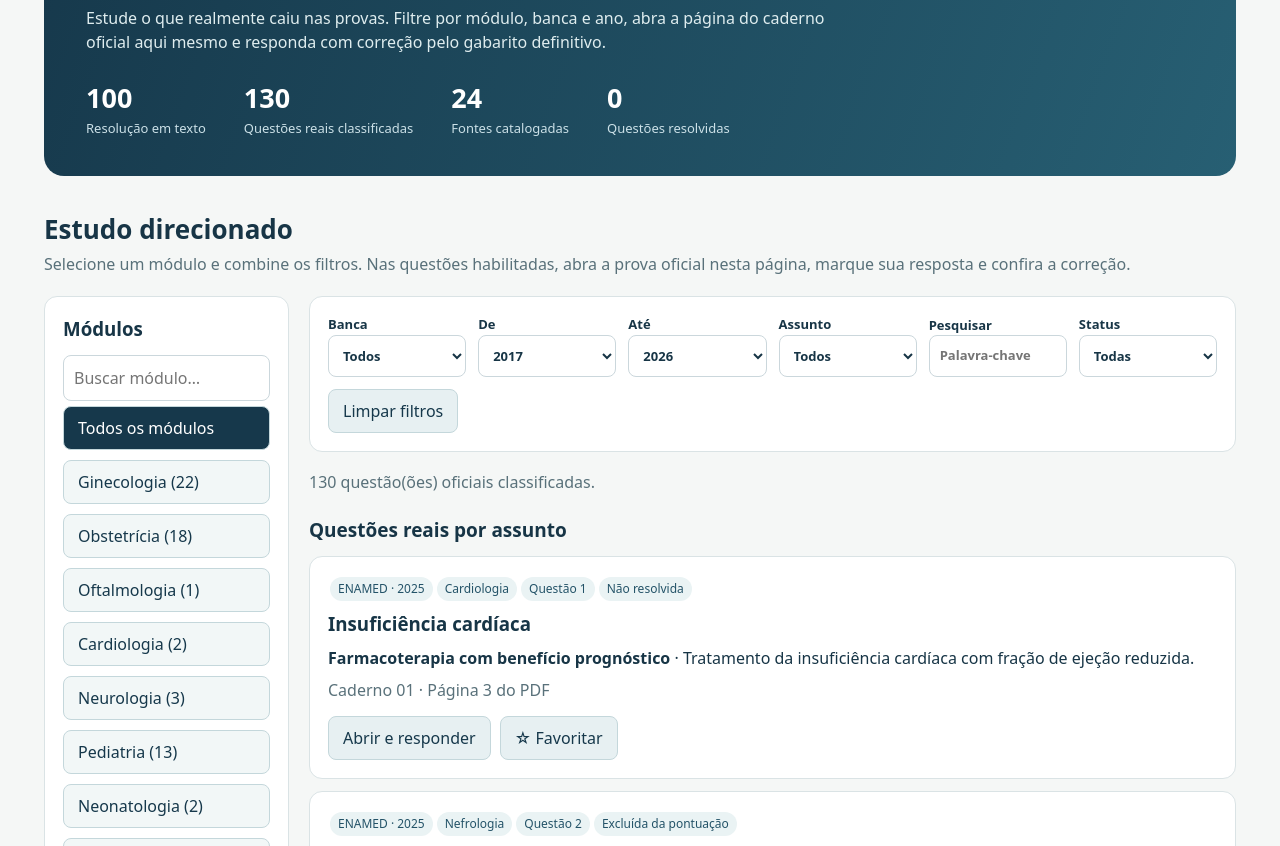
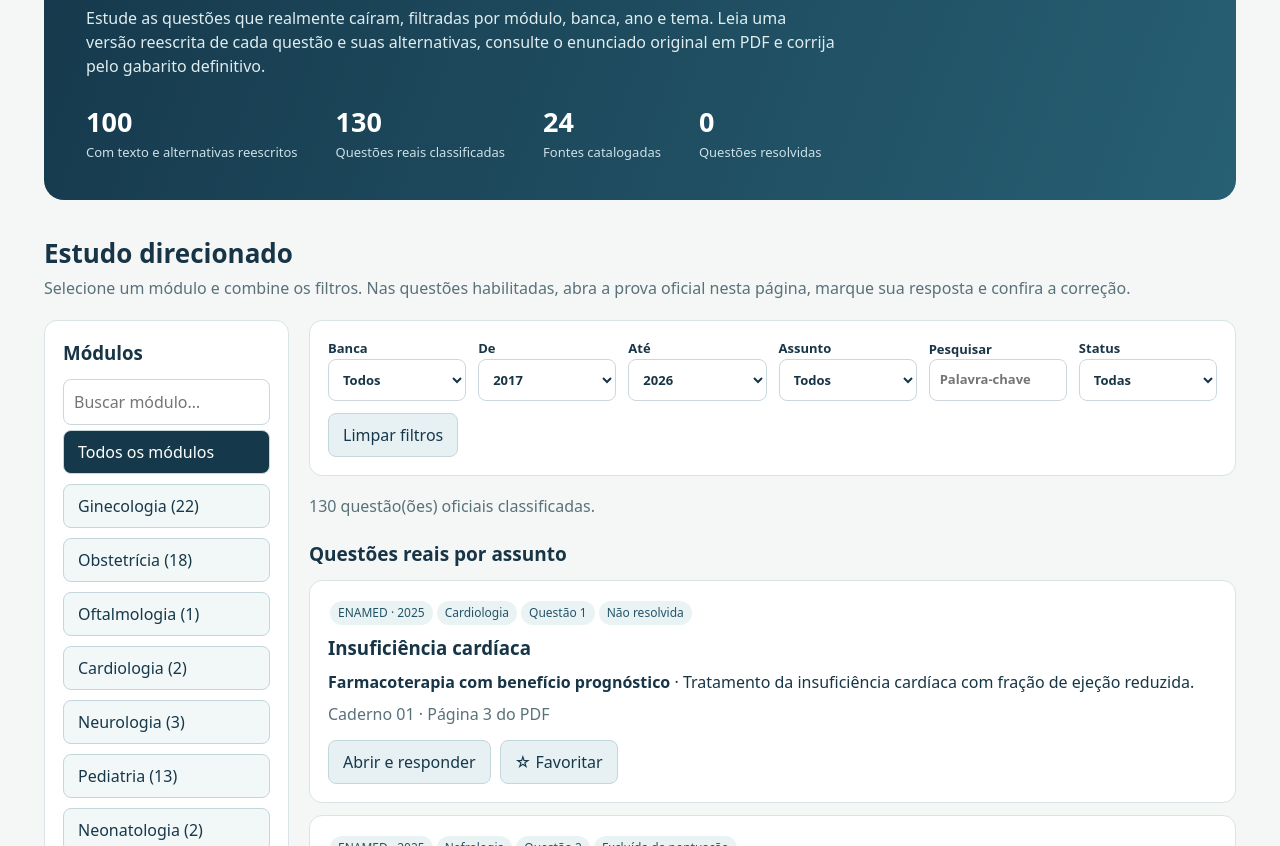
Before and after one commit to ige-app/atlas-med, a plain HTML site: page index.html in a window 1280 px wide. Shown: the part 254-1100 px from the top of the page. Drawn offline with Linux system fonts and the light colour scheme.

Commit message:
ui: destacar 100 questões ENAMED com texto e alternativas no site

```diff
--- a/index.html
+++ b/index.html
@@ -1,8 +1,8 @@
 <!doctype html>
 <html lang="pt-BR"><head><meta charset="utf-8"><meta name="viewport" content="width=device-width,initial-scale=1"><title>Atlas Med | Questões por módulo</title><link rel="stylesheet" href="styles.css"></head><body>
 <header><div class="brand">✚ ATLAS<span>MED</span></div><nav><button data-view="questoes" class="active">Questões</button><button data-view="acervo">Acervo de provas</button><button data-view="desempenho">Meu desempenho</button></nav></header>
-<main><section class="hero"><small>MEDICINA • 2017–2026</small><h1>As provas do <em>seu módulo.</em></h1><p>Estude o que realmente caiu nas provas. Filtre por módulo, banca e ano, abra a página do caderno oficial aqui mesmo e responda com correção pelo gabarito definitivo.</p><div class="metrics"><div><strong id="count">0</strong><span>Resolução em texto</span></div><div><strong id="indexed-count">0</strong><span>Questões reais classificadas</span></div><div><strong id="sources-count">0</strong><span>Fontes catalogadas</span></div><div><strong id="solved-count">0</strong><span>Questões resolvidas</span></div></div></section>
-<section id="view-questoes" class="view"><div class="heading"><h2>Estudo direcionado</h2><p>Selecione um módulo e combine os filtros. Nas questões habilitadas, abra a prova oficial nesta página, marque sua resposta e confira a correção.</p></div><div class="layout"><aside class="panel"><h3>Módulos</h3><input id="module-search" placeholder="Buscar módulo…"><div id="modules"></div></aside><div class="mainarea"><div class="panel filters"><label>Banca<select id="bank"><option value="">Todas</option></select></label><label>De<select id="start"></select></label><label>Até<select id="end"></select></label><label>Assunto<select id="topic"><option value="">Todos</option></select></label><label>Pesquisar<input id="search" placeholder="Palavra-chave"></label><label>Status<select id="status"><option value="">Todas</option><option value="pending">Não resolvidas</option><option value="wrong">Erradas</option><option value="starred">Favoritas</option></select></label><button id="clear">Limpar filtros</button></div><p id="selection" class="muted"></p><h3 class="section-subtitle">Questões reais por assunto</h3><div id="indexed" class="cards"></div><h3 class="section-subtitle">Questões em formato de texto</h3><div id="questions" class="cards"></div></div></div></section>
+<main><section class="hero"><small>MEDICINA • 2017–2026</small><h1>As provas do <em>seu módulo.</em></h1><p>Estude as questões que realmente caíram, filtradas por módulo, banca, ano e tema. Leia uma versão reescrita de cada questão e suas alternativas, consulte o enunciado original em PDF e corrija pelo gabarito definitivo.</p><div class="metrics"><div><strong id="count">0</strong><span>Com texto e alternativas reescritos</span></div><div><strong id="indexed-count">0</strong><span>Questões reais classificadas</span></div><div><strong id="sources-count">0</strong><span>Fontes catalogadas</span></div><div><strong id="solved-count">0</strong><span>Questões resolvidas</span></div></div></section>
+<section id="view-questoes" class="view"><div class="heading"><h2>Estudo direcionado</h2><p>Selecione um módulo e combine os filtros. Nas questões habilitadas, abra a prova oficial nesta página, marque sua resposta e confira a correção.</p></div><div class="layout"><aside class="panel"><h3>Módulos</h3><input id="module-search" placeholder="Buscar módulo…"><div id="modules"></div></aside><div class="mainarea"><div class="panel filters"><label>Banca<select id="bank"><option value="">Todas</option></select></label><label>De<select id="start"></select></label><label>Até<select id="end"></select></label><label>Assunto<select id="topic"><option value="">Todos</option></select></label><label>Pesquisar<input id="search" placeholder="Palavra-chave"></label><label>Status<select id="status"><option value="">Todas</option><option value="pending">Não resolvidas</option><option value="wrong">Erradas</option><option value="starred">Favoritas</option></select></label><button id="clear">Limpar filtros</button></div><p id="selection" class="muted"></p><h3 class="section-subtitle">Questões reais por assunto</h3><div id="indexed" class="cards"></div><h3 class="section-subtitle hidden">Questões em formato de texto</h3><div id="questions" class="cards"></div></div></div></section>
 <section id="view-acervo" class="view hidden"><div class="heading"><h2>Biblioteca de provas</h2><p>Links para portais e arquivos de origem. Uma fonte catalogada <b>não</b> equivale a prova importada.</p></div><div class="panel filters"><label>Instituição<select id="source-bank"><option value="">Todas</option></select></label><label>Ano<select id="source-year"><option value="">Todos</option></select></label></div><div id="sources" class="cards"></div></section>
 <section id="view-desempenho" class="view hidden"><div class="heading"><h2>Meu desempenho</h2><p>Dados armazenados neste navegador.</p></div><div class="panel"><div id="performance"></div><button id="reset-progress">Apagar histórico de respostas</button></div></section>
 </main><dialog id="quiz" aria-label="Resolver questão"><div id="quiz-body"></div><button id="close-quiz">Fechar</button></dialog><footer>ATLAS MED · Questões oficiais classificadas por módulo · Textos consultados nos PDFs das bancas</footer><script src="app.js" defer></script></body></html>
```
